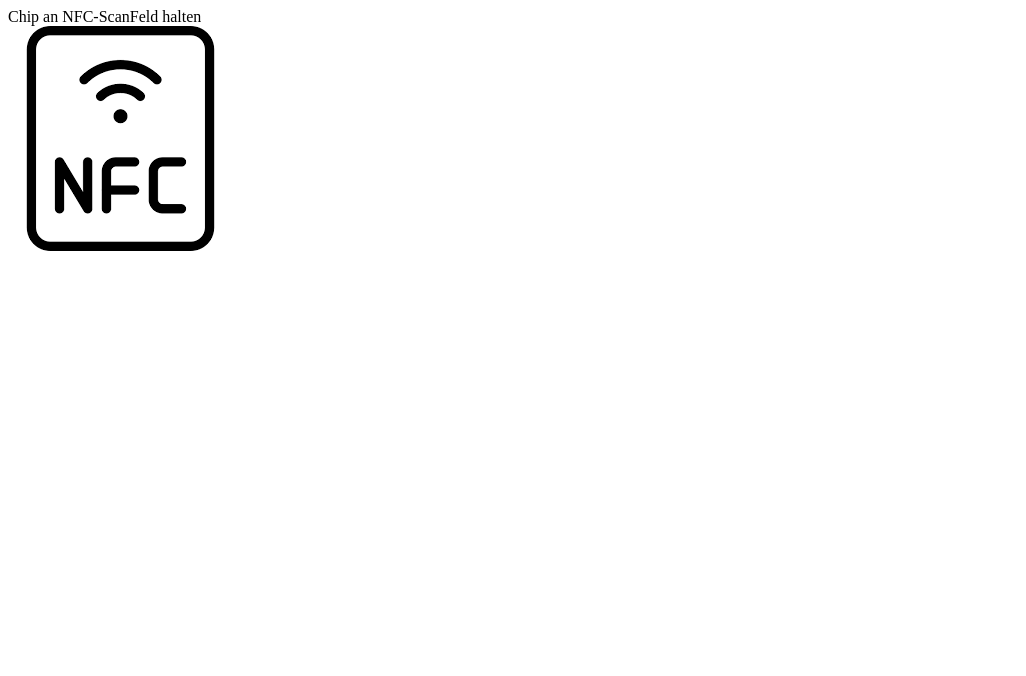
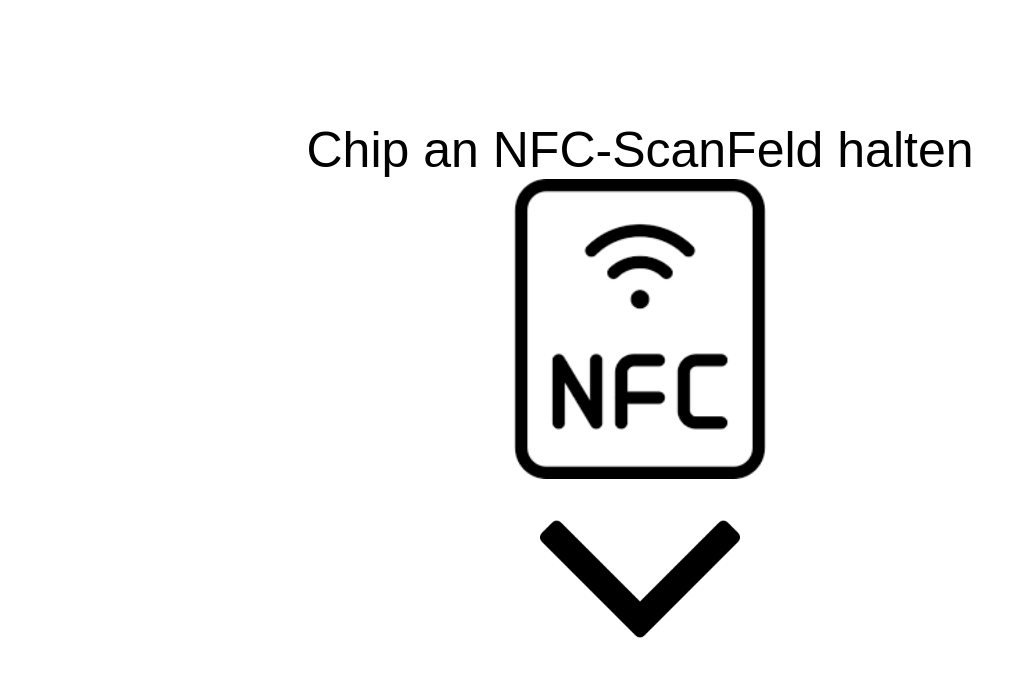
Before and after one commit to FlixDerPartyBus/Smart-Fridge-JT, an Angular app in the folder app/: page /login in a window 1280 px wide. Shown: the top 676 px of the page, without its empty margins (0-1026 px from the left). Built offline with nearby package versions, Linux system fonts and the light colour scheme.

Commit message:
styling login and marketplace

```diff
--- a/app/src/app/login/login.component.html
+++ b/app/src/app/login/login.component.html
@@ -1,2 +1,3 @@
 <div>Chip an NFC-ScanFeld halten</div>
-<img src="assets/nfc.png">
+<img id="nfcIcon" src="assets/nfc.png">
+<img id="arrowIcon" src="assets/arrowDown.png">
--- a/app/src/app/login/login.component.scss
+++ b/app/src/app/login/login.component.scss
@@ -0,0 +1,20 @@
+:host {
+    height: 100%;
+    width: 100%;
+    display: flex;
+    flex-direction: column;
+    align-items: center;
+    justify-content: center;
+    div {
+        font-size: 50px;
+        flex: 0 0 auto;
+    }
+    #nfcIcon {
+        flex: 0 1 300px;
+    }
+    #arrowIcon {
+        height: 200px;
+        width: 200px;
+        flex: 0 1 auto;
+    }
+}
--- a/app/src/app/marketplace/marketplace.component.html
+++ b/app/src/app/marketplace/marketplace.component.html
@@ -1,9 +1,11 @@
 <div id="customer">{{currentlyLoggedInPerson.name}} angemeldet {{currentlyLoggedInPerson.balance}}</div>
-<div>
-    <div *ngFor="let item of allItems" (click)="addItem(item)">{{item.name}}</div>
-</div>
-<div>
-    <div *ngFor="let item of shoppingCart" (click)="removeItem(item)">{{item.name}} {{item.count}}</div>
+<div id="listWrapper">
+    <div id="availableList">
+        <div *ngFor="let item of allItems" (click)="addItem(item)">{{item.name}}</div>
+    </div>
+    <div id="shoppingCartList">
+        <div *ngFor="let item of shoppingCart" (click)="removeItem(item)">{{item.name}} {{item.count}}</div>
+    </div>
 </div>
 <button (click)="logout()">Ausloggen</button>
 <button *ngIf="!!currentlyLoggedInPerson.admin" (click)="admin()">Admin Menü</button>
--- a/app/src/app/marketplace/marketplace.component.scss
+++ b/app/src/app/marketplace/marketplace.component.scss
@@ -0,0 +1,35 @@
+:host {
+    height: 100%;
+    width: 100%;
+    display: flex;
+    flex-direction: column;
+    align-items: stretch;
+    overflow: hidden;
+
+    div#customer {
+        height: 60px;
+        font-size: 50px;
+        padding: 5px;
+        background-color: #555555;
+    }
+
+    div#listWrapper {
+        display: flex;
+        align-items: stretch;
+        flex: 1 1 auto;
+        overflow: hidden;
+        div#availableList {
+            flex: 1 0 50%;
+            font-size: 30px;
+            overflow: auto;
+            border-right: solid black 1px;
+        }
+
+        div#shoppingCartList {
+            flex: 1 0 50%;
+            font-size: 30px;
+            overflow: auto;
+            border-left: solid black 1px;
+        }
+    }
+}
--- a/app/src/styles.scss
+++ b/app/src/styles.scss
@@ -1 +1,9 @@
 /* You can add global styles to this file, and also import other style files */
+* {
+    font-family: Arial, Helvetica, sans-serif;
+}
+body, html {
+    height: 100%;
+    width: 100%;
+    margin: 0;
+}
--- a/data.json
+++ b/data.json
@@ -23,7 +23,8 @@
     },
     {
         "name": "Felix",
-        "rfid": "0000",
-        "balance": "10"
+        "rfid": "1234",
+        "balance": "10",
+        "admin": true
     }
 ]
```
Also changed, not shown: app/src/assets/arrowDown.png (added).
